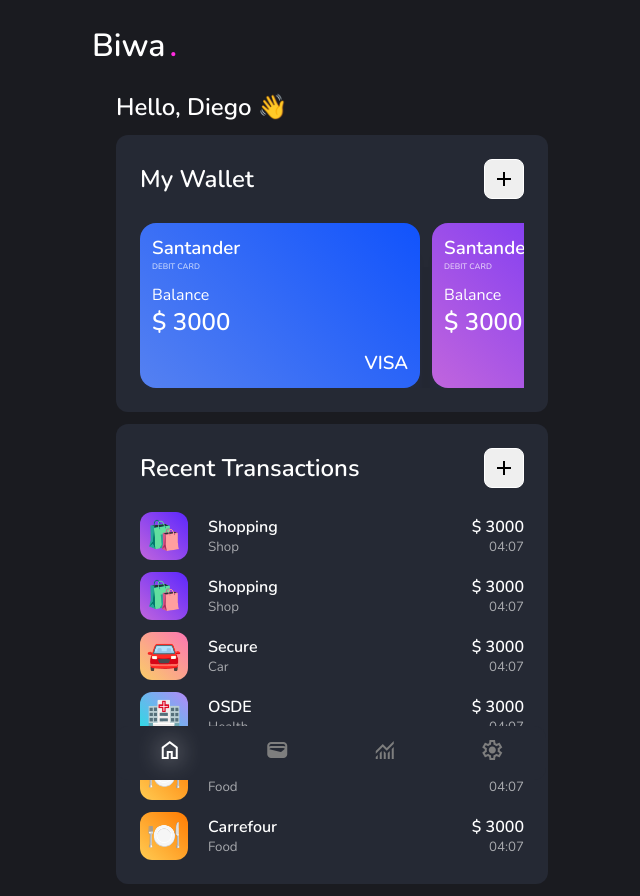
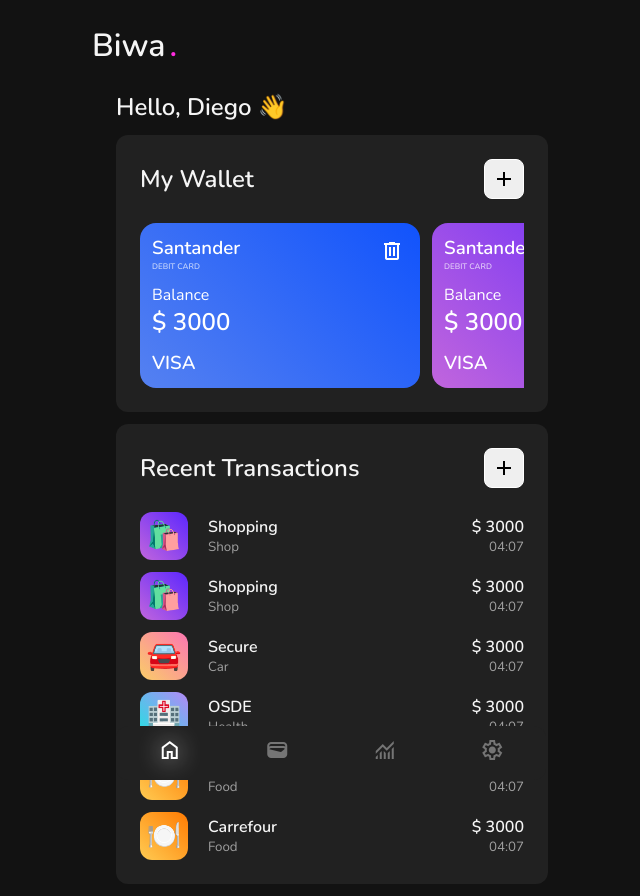
Before and after one commit to diemedina/finance-ui-old, a React (Vite) app: page /dashboard in a window 1280 px wide. Shown: the whole page, without its empty margins (308-948 px from the left). Built offline with nearby package versions, Linux system fonts and the light colour scheme.

Commit message:
Remove card in wallet

```diff
--- a/src/components/Dashboard/Transactions/Transactions.jsx
+++ b/src/components/Dashboard/Transactions/Transactions.jsx
@@ -1,16 +1,16 @@
-import React, { useState } from 'react';
+import React, { useEffect, useState } from 'react';
+import { useNotificationsStore } from 'src/store/NotificationsStore';
+import { useModal } from 'src/hooks/useModal';
+import { v4 as uuid } from 'uuid';
+import { useForm } from 'react-hook-form';
 import moment from 'moment';
 import Modal from 'src/components/Modal/Modal';
 import MockTransaction from 'src/mocks/transactions';
 import MockCategories from 'src/mocks/categories';
-import { useNotificationsStore } from 'src/store/NotificationsStore';
-import { useModal } from 'src/hooks/useModal';
-import { v4 as uuid } from 'uuid';
-import { useForm } from 'react-hook-form';
 import './transactions.scss';
 
 export default function Transaction() {
-  const { register, handleSubmit, formState: {errors} } = useForm();
+  const { register, handleSubmit, formState: {errors}, reset } = useForm();
   const {addNotification} = useNotificationsStore();
   const [transactions, setTransaction] = useState(MockTransaction);
   const {isOpen, openModal, closeModal} = useModal();
@@ -29,6 +29,14 @@
       icon: 'check_circle'
     });
   }
+
+  useEffect(() => {
+    setModelType('FOOD');
+    reset({
+      description: "",
+      total: ""
+    })
+  }, [isOpen]);
 
   return (
     <>
@@ -68,7 +76,7 @@
             {
               Object.keys(MockCategories).map(category => {
                 return (
-                  <li className={modelType == category ? 'active' : ''} onClick={() => setModelType(category)}>
+                  <li className={modelType == category ? 'active' : ''} onClick={() => setModelType(category)} key={category}>
                     <div className={MockCategories[category].class}>{MockCategories[category].icon}</div>
                   </li>
                 )
--- a/src/components/Dashboard/Transactions/transactions.scss
+++ b/src/components/Dashboard/Transactions/transactions.scss
@@ -1,10 +1,10 @@
-@import '../../../styles/variables';
+@import 'src/styles/variables';
 
 .dashboard__transaction {
   margin: 12px auto;
   padding: 24px;
   border-radius: 12px;
-  background-color: #252934;
+  background-color: $dark-800;
 
   &__header {
     display: flex;
--- a/src/components/Dashboard/Wallet/Wallet.jsx
+++ b/src/components/Dashboard/Wallet/Wallet.jsx
@@ -1,13 +1,14 @@
-import React, { useState } from 'react';
-import { useNotificationsStore } from '../../../store/NotificationsStore';
-import { useModal } from '../../../hooks/useModal';
-import MockWallet from '../../../mocks/wallet';
+import React, { useEffect, useState } from 'react';
+import { useNotificationsStore } from 'src/store/NotificationsStore';
+import { v4 as uuid } from 'uuid';
 import { useForm } from 'react-hook-form';
-import Modal from '../../Modal/Modal';
+import { useModal } from 'src/hooks/useModal';
+import MockWallet from 'src/mocks/wallet';
+import Modal from 'src/components/Modal/Modal';
 import './wallet.scss';
 
 export default function Wallet() {
-  const { register, handleSubmit, formState: {errors} } = useForm();
+  const { register, handleSubmit, reset } = useForm();
   const [wallet, setWallet] = useState(MockWallet);
   const {isOpen, openModal, closeModal} = useModal();
   const {addNotification} = useNotificationsStore();
@@ -15,7 +16,7 @@
 
   function addCard(data) {
     const _wallet = [...wallet];
-    _wallet.unshift({...data, color: modelColor});
+    _wallet.unshift({...data, color: modelColor, id: uuid()});
     setWallet(_wallet);
 
     closeModal();
@@ -25,6 +26,27 @@
       icon: 'check_circle'
     });
   }
+
+  function removeCard(id) {
+    const _wallet = [...wallet];
+    setWallet(_wallet.filter(w => w.id != id));
+
+    addNotification({
+      text: 'Remove card successful',
+      type: 'success',
+      icon: 'check_circle'
+    });
+  }
+
+  useEffect(() => {
+    setModelColor('background-1');
+    reset({
+      description: "",
+      type: "DEBIT CARD",
+      entity: "VISA",
+      balance: ""
+    })
+  }, [isOpen]);
 
   return (
     <>
@@ -46,6 +68,10 @@
                     <h2>$ {card.balance}</h2>
                   </div>
                   <h3>{card.entity}</h3>
+
+                  <div className='dashboard__wallet__list__item__actions'>
+                    <span className="material-symbols-outlined" onClick={() => removeCard(card.id)}>delete</span>
+                  </div>
                 </div>
               )
             })
@@ -68,7 +94,7 @@
           </ul>
 
           <label htmlFor="description">Description</label>
-          <input {...register('description', {required: true})} type="text" name="description" id="description" placeholder='Description' />
+          <input {...register('description', {required: true})} type="text" name="description" id="description" placeholder='Description' autoComplete='off' />
 
           <label htmlFor="type">Type</label>
           <select {...register('type', {required: true})} name="type" id="type">
@@ -85,7 +111,7 @@
           </select>
 
           <label htmlFor="balance">Balance</label>
-          <input {...register('balance', {required: true})} type="number" name="balance" id="balance" placeholder='$'/>
+          <input {...register('balance', {required: true})} type="number" name="balance" id="balance" placeholder='$' autoComplete='off'/>
 
           <input type="submit" value="Add" />
         </form>
--- a/src/components/Dashboard/Wallet/wallet.scss
+++ b/src/components/Dashboard/Wallet/wallet.scss
@@ -1,10 +1,10 @@
-@import '../../../styles/variables';
+@import 'src/styles/variables';
 
 .dashboard__wallet {
   margin: 12px auto;
   padding: 24px;
   border-radius: 12px;
-  background-color: #252934;
+  background-color: $dark-800;
   &__header {
     display: flex;
     justify-content: space-between;
@@ -37,7 +37,14 @@
       min-width: 280px;
       padding: 12px;
       border-radius: 16px;
-      box-shadow: #1153fc81 0px 24px 20px -20px;
+      position: relative;
+
+      &__actions {
+        transition: visibility 0s, opacity .2s linear;
+        position: absolute;
+        top: 16px;
+        right: 16px;
+      }
     }
 
     h3 small {
--- a/src/components/Modal/Modal.jsx
+++ b/src/components/Modal/Modal.jsx
@@ -4,8 +4,8 @@
 export default function Modal({ children, title, closeModal }) {
   return (
     <>
-      <div className="modal__overlay">
-        <div className="modal">
+      <div className="modal__overlay animate__animated animate__fadeIn" onClick={closeModal}>
+        <div className="modal" onClick={(e) => e.stopPropagation()}>
           <div className="modal__header">
             <h1>{title}</h1>
             <i className="material-symbols-outlined" onClick={closeModal}>
--- a/src/components/Modal/modal.scss
+++ b/src/components/Modal/modal.scss
@@ -9,16 +9,20 @@
   justify-content: center;
   align-items: center;
   z-index: 2;
+  backdrop-filter: blur(12px);
+
+  --animate-duration: .4s;
 }
 
 .modal {
+  position: absolute;
   padding: 24px;
   width: 400px;
   background: #141414;
   color: white;
   z-index: 10;
   border-radius: 16px;
-  box-shadow: 0 5px 20px 0 rgba(0, 0, 0, 0.04);
+  border: 4px solid #292934;
 
   &__header {
     display: flex;
--- a/src/components/Navbar/Navbar.jsx
+++ b/src/components/Navbar/Navbar.jsx
@@ -7,16 +7,16 @@
   return (
     <nav className="navbar">
       <button className={active == 'HOME' ? 'active' : ''} onClick={() => setActive('HOME')}>
-        <span class="material-symbols-outlined">home</span>
+        <span className="material-symbols-outlined">home</span>
       </button>
       <button className={active == 'WALLET' ? 'active' : ''} onClick={() => setActive('WALLET')}>
-        <span class="material-symbols-outlined">wallet</span>
+        <span className="material-symbols-outlined">wallet</span>
       </button>
       <button className={active == 'MONITORING' ? 'active' : ''} onClick={() => setActive('MONITORING')}>
-        <span class="material-symbols-outlined">monitoring</span>
+        <span className="material-symbols-outlined">monitoring</span>
       </button>
       <button className={active == 'SETTINGS' ? 'active' : ''} onClick={() => setActive('SETTINGS')}>
-        <span class="material-symbols-outlined">settings</span>
+        <span className="material-symbols-outlined">settings</span>
       </button>
     </nav>
   )
--- a/src/components/Navbar/navbar.scss
+++ b/src/components/Navbar/navbar.scss
@@ -1,7 +1,9 @@
+@import 'src/styles/variables';
+
 .navbar {
     position: fixed;
     bottom: 20px;
-    background-color: #252934;
+    background-color: $dark-800;
     padding: 12px 0;
     width: 430px;
     border-radius: 12px;
@@ -10,7 +12,7 @@
 
     button {
         background: none;
-        color: #7e7e7e;
+        color: $dark-600;
         border: none;
         font-size: 24px;
 
--- a/src/index.scss
+++ b/src/index.scss
@@ -13,8 +13,8 @@
   min-height: 100vh;
   display: flex;
   justify-content: center;
-  background: #1a1b20;
-  color: #fff;
+  background: $dark-900;
+  color: $dark-100;
 }
 
 h1::after {
--- a/src/pages/Login/Login.jsx
+++ b/src/pages/Login/Login.jsx
@@ -14,7 +14,7 @@
 
   return (
     <div className='login'>
-      <h1>Sign in</h1>
+      <h2>Sign in</h2>
 
       <form onSubmit={handleSubmit(submitForm)}>
         <input {...register('username', {required: true})} type="text" placeholder='Username'/>
--- a/src/pages/Login/login.scss
+++ b/src/pages/Login/login.scss
@@ -1,3 +1,5 @@
+@import 'src/styles/variables';
+
 .login {
     display: flex;
     flex-direction: column;
@@ -13,7 +15,7 @@
     input {
         padding: 12px;
         border-radius: 8px;
-        border: 1px solid #292934;
+        border: 1px solid $dark-700;
         color: #fff;
         background: none;
 
--- a/src/styles/_variables.scss
+++ b/src/styles/_variables.scss
@@ -6,3 +6,14 @@
 $gradient-6: linear-gradient(45deg, #00F7A7, #04F5ED);
 $gradient-7: linear-gradient(45deg, #1DE5E2, #B588F7);
 $gradient-8: linear-gradient(45deg, #FFE324, #FFB533);
+
+
+$dark-900: #121212;
+$dark-800: #212121;
+$dark-700: #616161;
+$dark-600: #757575;
+$dark-500: #9e9e9e;
+$dark-400: #bdbdbd;
+$dark-300: #e0e0e0;
+$dark-200: #eeeeee;
+$dark-100: #f5f5f5;
```
